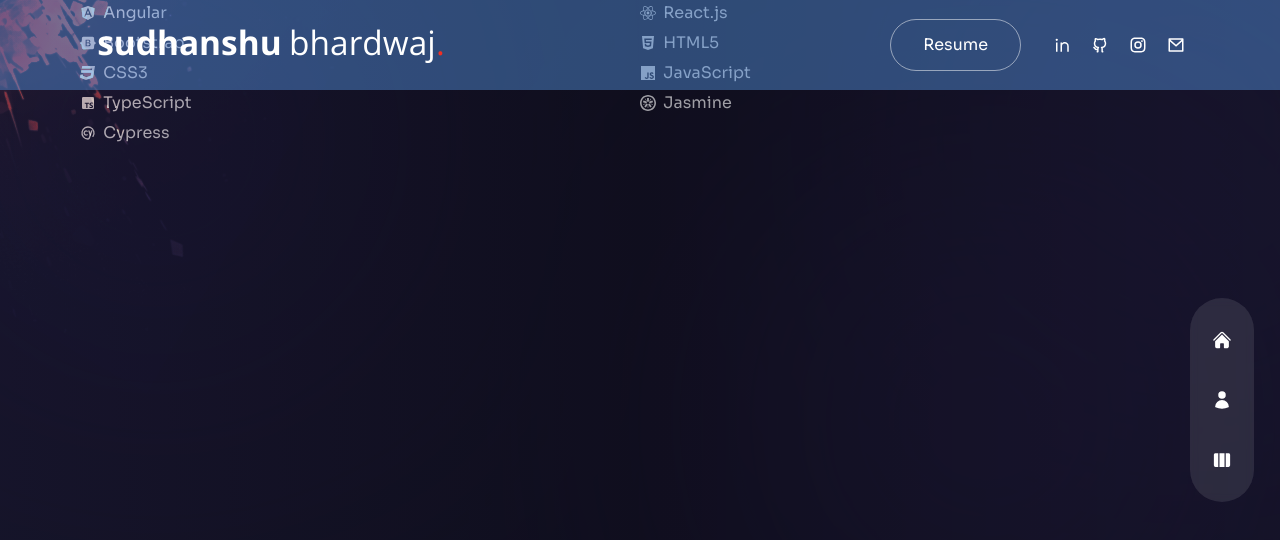
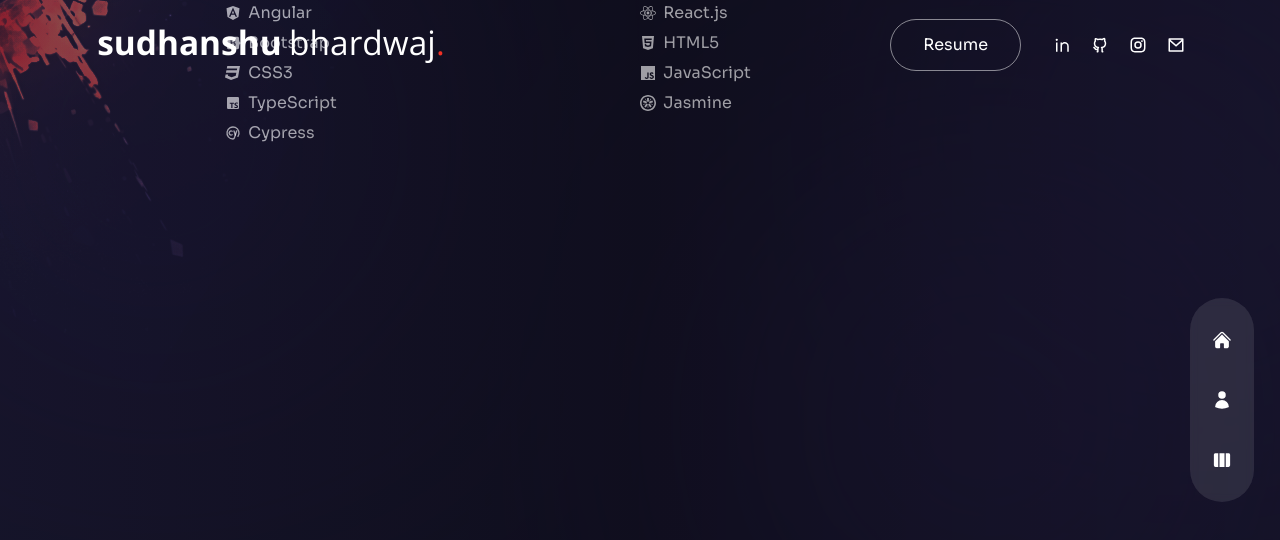
Before and after one commit to Sudhanshu-bh/sb-portfolio, a Next.js app: page /about/sections/Skills in a window 1280 px wide. Shown: the top 540 px of the page. Built offline with nearby package versions, Linux system fonts and the light colour scheme.

Commit message:
ui improvements

```diff
--- a/components/Header.js
+++ b/components/Header.js
@@ -8,11 +8,15 @@
 // components
 import Socials from '../components/Socials';
 import Resume from '../components/Resume';
+import TopLeftImg from '../components/TopLeftImg';
 
 const Header = () => {
 	return (
 		<>
-			<header className="fixed z-50 w-full flex items-center px-16 xl:px-20 xl:h-[90px] mx-auto md:mx-20 md:-left-20 bg-blue-400/40">
+			<div className="fixed h-[5.6rem] md:h-0 top-0 left-0 z-[45] md:z-10 w-full bg-[rgb(17,16,34)] md:mix-blend-color-dodge overflow-hidden md:overflow-visible">
+				<TopLeftImg />
+			</div>
+			<header className="fixed z-50 w-full flex items-center px-16 xl:px-20 xl:h-[90px] mx-auto md:mx-20 md:-left-20">
 				<div className="container mx-auto">
 					<div className="flex flex-col md:flex-row justify-between items-center gap-y-6 py-8">
 						{/* logo */}
--- a/components/Layout.js
+++ b/components/Layout.js
@@ -18,7 +18,6 @@
 		<div
 			className={`page bg-site text-white bg-cover bg-no-repeat ${sora.variable} font-sora relative`}
 		>
-			<TopLeftImg />
 			<Nav />
 			<div className="min-h-screen h-full w-full xl:px-20 bg-primary/60 bg-gradient-to-r from-primary/10 via-black/30 to-black/10">
 				<Header />
--- a/components/TopLeftImg.js
+++ b/components/TopLeftImg.js
@@ -3,7 +3,7 @@
 
 const TopLeftImg = () => {
 	return (
-		<div className="fixed left-0 top-0 mix-blend-color-dodge z-10 w-[200px] xl:w-[400px] opacity-50">
+		<div className="absolute left-0 top-0 mix-blend-color-dodge w-[200px] xl:w-[400px] opacity-50">
 			<Image src="/top-left-img.png" width={400} height={400} alt="" />
 		</div>
 	);
--- a/pages/about/index.js
+++ b/pages/about/index.js
@@ -132,7 +132,7 @@
 					</div>
 
 					{/* tabs content */}
-					<div className="py-2 xl:py-6">{aboutSections[index].component}</div>
+					<div className="py-4 xl:py-6">{aboutSections[index].component}</div>
 				</motion.div>
 			</div>
 
--- a/pages/about/sections/Skills.js
+++ b/pages/about/sections/Skills.js
@@ -34,7 +34,7 @@
 		<motion.div
 			initial={{ opacity: 0 }}
 			animate={{ opacity: 1 }}
-			className="flex flex-wrap"
+			className="flex flex-wrap max-w-sm xl:max-w-none mx-auto"
 		>
 			{SkillsData.map((item, itemIndex) => (
 				<motion.div
--- a/pages/contact/index.js
+++ b/pages/contact/index.js
@@ -63,7 +63,7 @@
 				{/* 'developed by' text */}
 				<motion.p variants={reveal(0.8)} initial="hidden" animate="show">
 					Developed by{' '}
-					<span className="underline font-semibold">Sudhanshu Bhardwaj</span>
+					<span className="underline font-semibold">Sudhanshu Bhardwaj</span>.
 				</motion.p>
 			</div>
 		</div>
```
